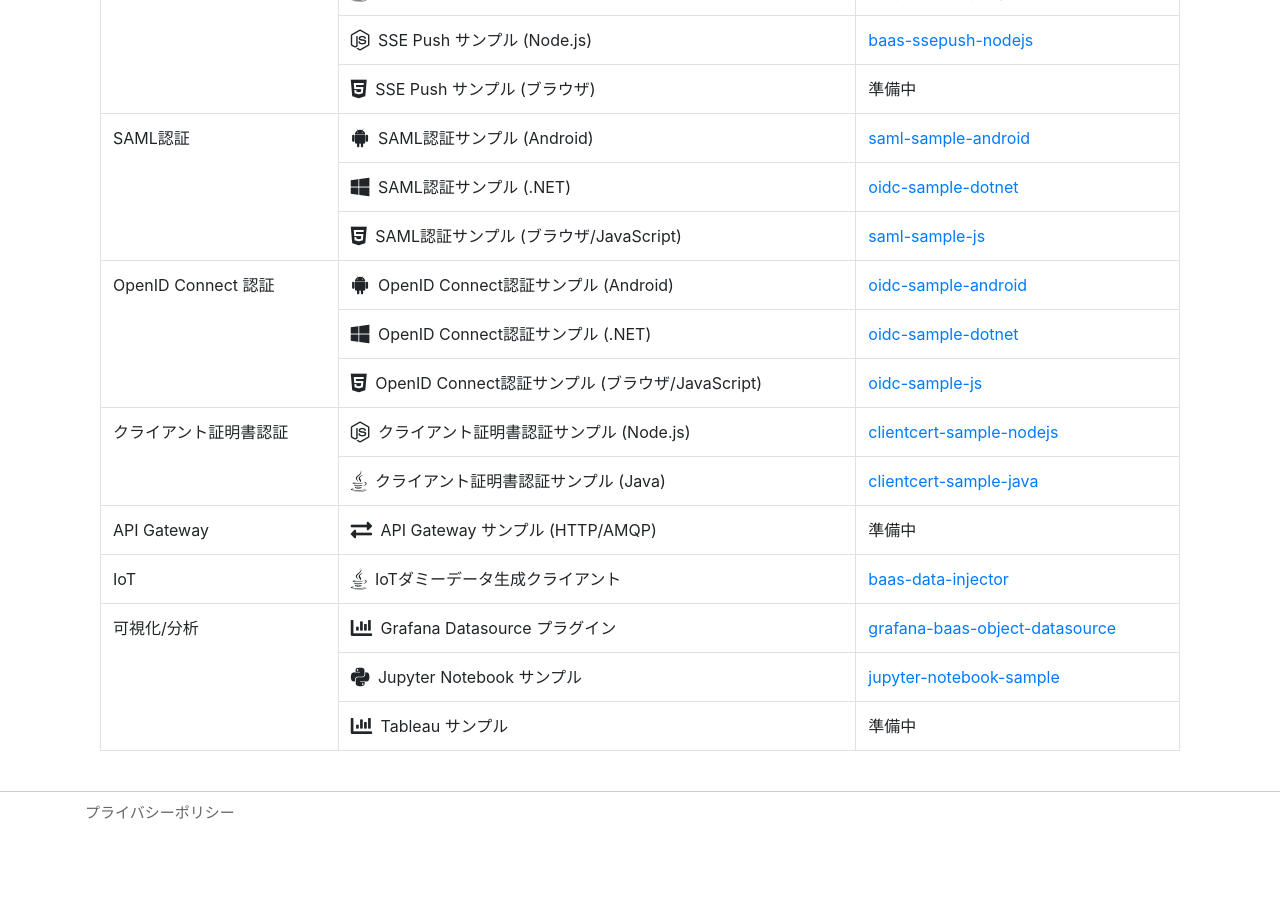
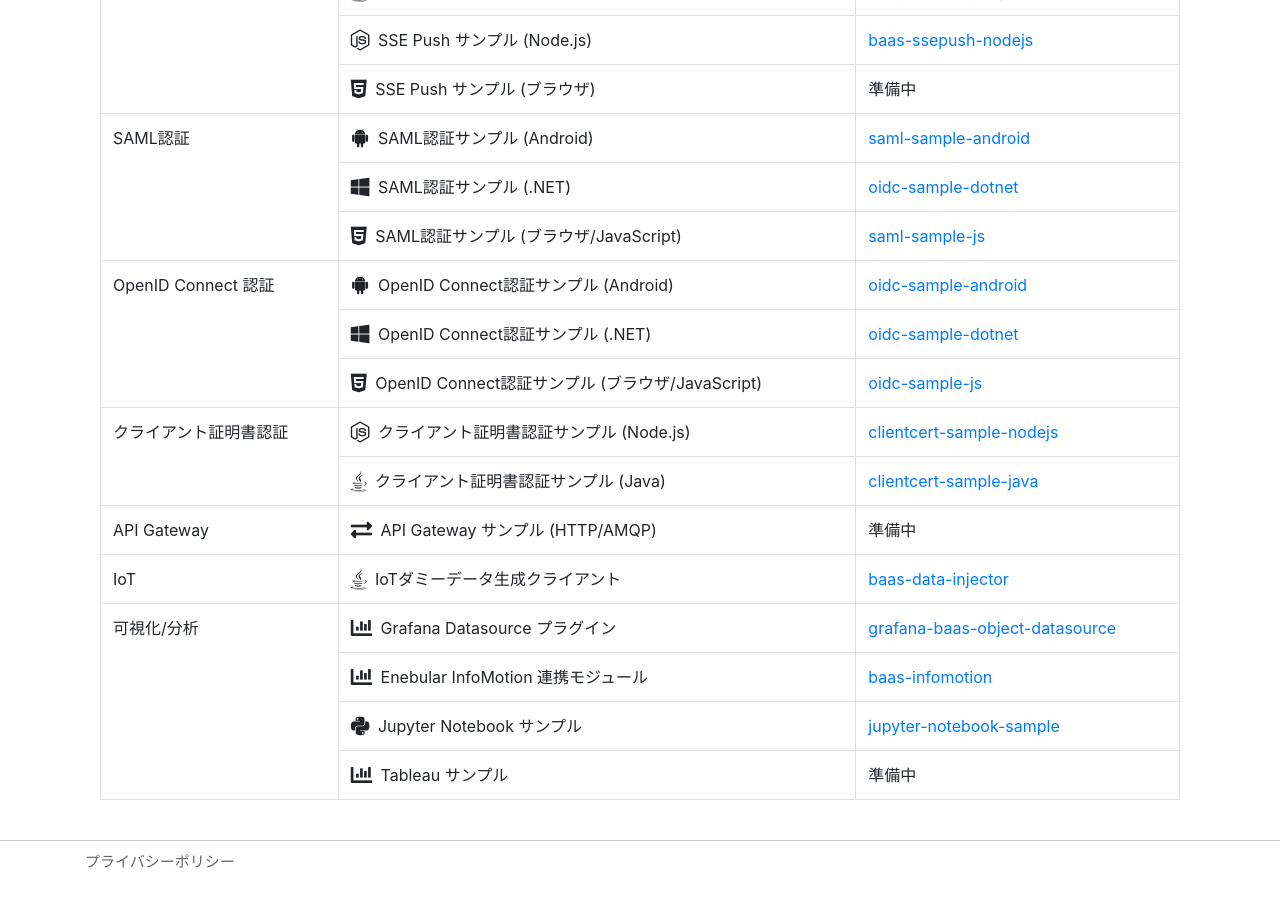
Before and after one commit to nec-baas/nec-baas.github.io, a Jekyll site: the page built from samples.html, in a window 1280 px wide and 900 px high, scrolled down 1066 px. Built offline with Jekyll 4.4.1, drawn with Linux system fonts in a browser that asks for light colours; nearby versions of some CDN libraries; before the commit the page ends 1917 px from its top, so only the background shows below that.

Commit message:
add Enebular InfoMotion Sample

```diff
--- a/samples.html
+++ b/samples.html
@@ -161,9 +161,13 @@
                 </tr>
 
                 <tr>
-                    <td rowspan="3">可視化/分析</td>
+                    <td rowspan="4">可視化/分析</td>
                     <td><i class="fas fa-chart-bar fa-lg pr-1"></i> Grafana Datasource プラグイン</td>
                     <td><a href="https://github.com/nec-baas/grafana-baas-object-datasource">grafana-baas-object-datasource</a></td>
+                </tr>
+                <tr>
+                    <td><i class="fas fa-chart-bar fa-lg pr-1"></i> Enebular InfoMotion 連携モジュール</td>
+                    <td><a href="https://github.com/nec-baas/baas-infomotion">baas-infomotion</a></td>
                 </tr>
                 <tr>
                     <td><i class="fab fa-python fa-lg pr-1"></i> Jupyter Notebook サンプル</td>
```
